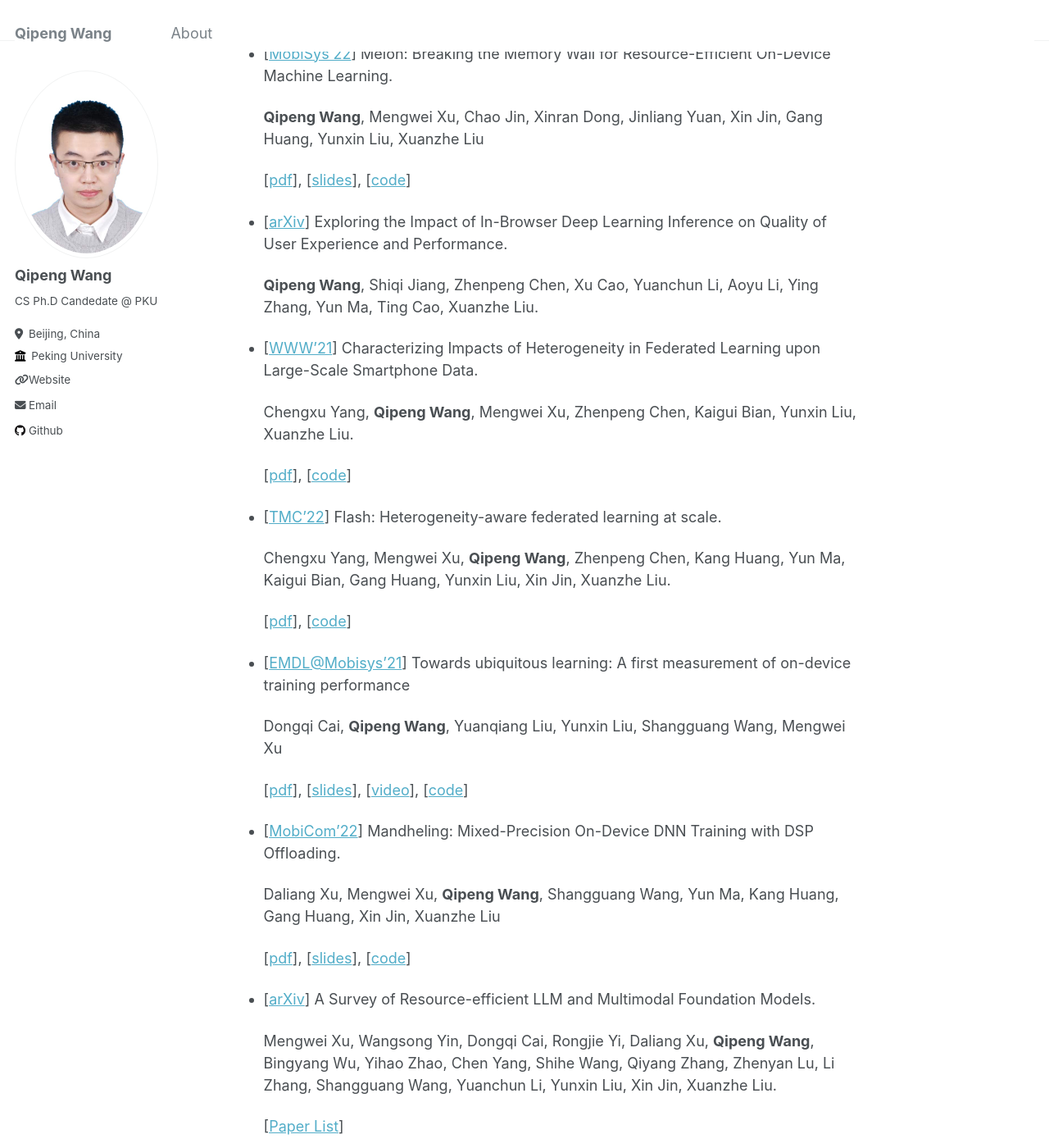
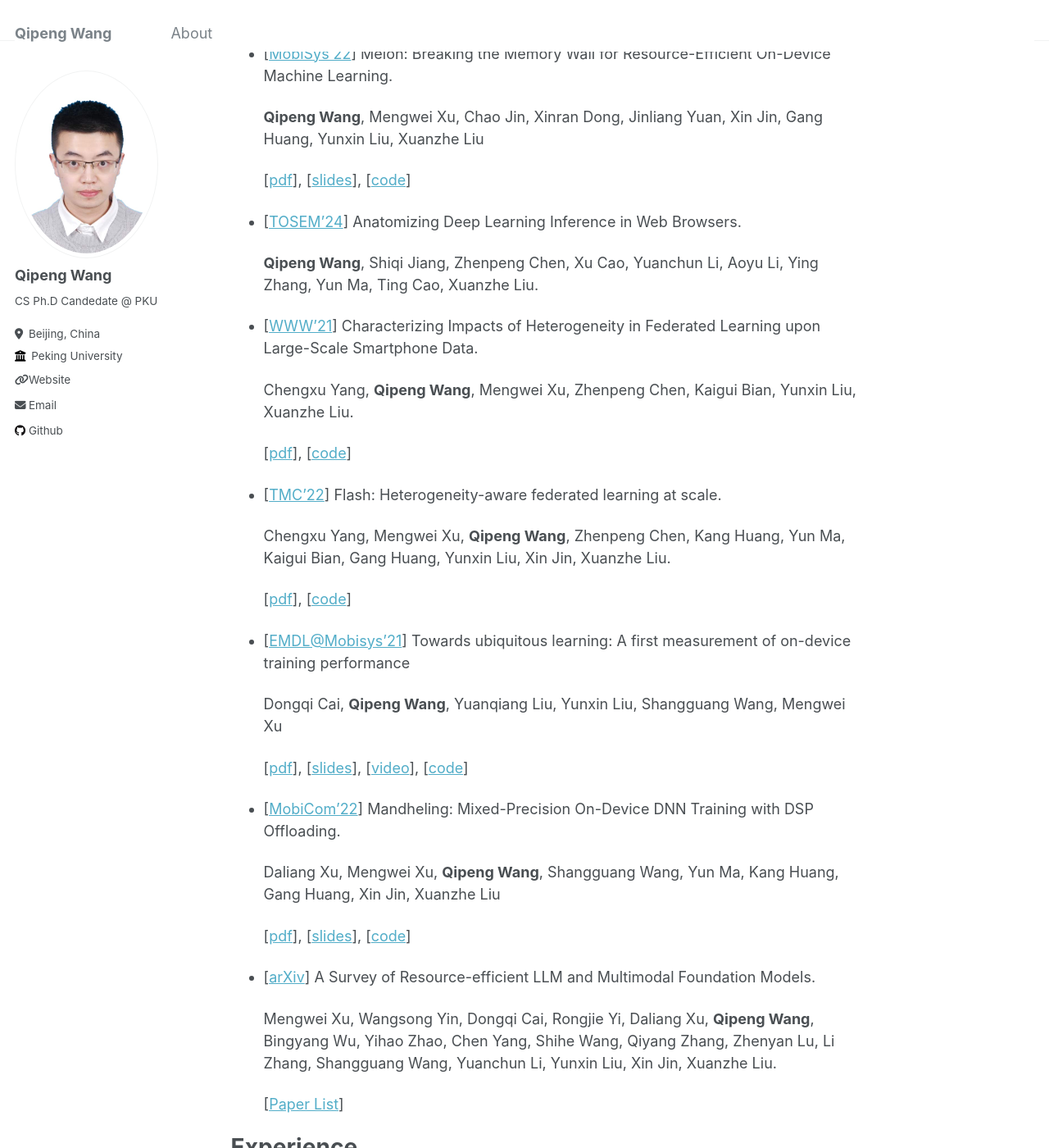
Before and after one commit to qipengwang/qipengwang.github.io, a Jekyll site: the page built from _pages/about.md, in a window 1280 px wide and 1400 px high, scrolled down 438 px. Shown: the whole window at 82% size. Built offline with Jekyll 4.4.1, drawn with Linux system fonts in a browser that asks for light colours; some of the changed text lies outside the part shown.

Commit message:
xxp update 12

```diff
--- a/_pages/about.md
+++ b/_pages/about.md
@@ -25,7 +25,7 @@ Connect: wangqipeng [AT] stu [DOT] pku [DOT] edu [DOT] cn
 
   \[[pdf](../files/mobisys22-paper.pdf)\], \[[slides](../files/mobisys22-slides.pdf)\], \[[code](https://github.com/qipengwang/Melon)\]
 
-- \[[arXiv](https://arxiv.org/pdf/2402.05981)\] Exploring the Impact of In-Browser Deep Learning Inference on Quality of User Experience and Performance.
+- \[[TOSEM'24](https://arxiv.org/pdf/2402.05981)\] Anatomizing Deep Learning Inference in Web Browsers.
 
   **Qipeng Wang**, Shiqi Jiang, Zhenpeng Chen, Xu Cao, Yuanchun Li, Aoyu Li, Ying Zhang, Yun Ma, Ting Cao, Xuanzhe Liu.
 
```
Also changed, not shown: other parts of _pages/about.md (+1 -0 lines), 1 other file.
